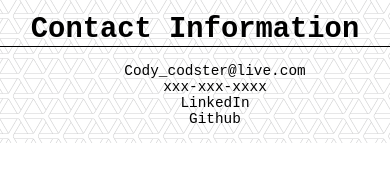
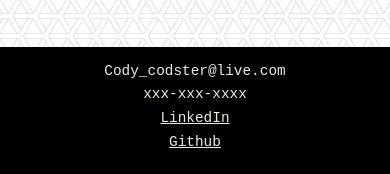
Before and after one commit to Ccooper9893/Codys-Portfolio-Landing-Page, a plain HTML site: page index.html in a window 390 px wide. Shown: the part 2021-2195 px from the top of the page. Before the commit the page ends 2164 px from the top, so only its background shows below. Drawn offline with Linux system fonts and the light colour scheme.

Commit message:
Link for resume added to html file

```diff
--- a/assets/css/style.css
+++ b/assets/css/style.css
@@ -42,7 +42,7 @@ header ul li a {
     text-decoration: none;
     letter-spacing: .2rem;
 }
-
+/* Hover properties for header anchor links */
 header ul li a:hover {
     background-color: var(--secondary-color01);
     color:black;
@@ -128,7 +128,7 @@ section a img:hover {
     opacity: 1;
 }
 
-/*--------------- Project title overlays ---------------*/
+/* Project title overlays */
 
 a[data-p1], a[data-p234] {
     position: relative;
@@ -160,30 +160,43 @@ a[data-p234]::before {
     border-bottom: 0.1rem solid var(--primary-color01);
     font-size: 200%;
     margin: 0;
+    letter-spacing: 0.2rem;
+    padding-top: 20%;
+    margin-bottom: 10%;
 }
 
 footer {
     display: flex;
     justify-content: center;
     flex-wrap: wrap;
+    background-color: var(--primary-color01);
 }
 
 footer ul {
     word-spacing: 2rem;
+    padding-inline-start: 0%;
 }
 
 footer ul li {
     display: inline-flex;
-    color: var(--primary-color01);
-    font-size: 100%;
+    color: var(--secondary-color01);
+    font-size: 115%;
 }
 
 footer ul li a {
-    text-decoration: none;
-    color: var(--primary-color01);
+    text-decoration: underline;
+    color: var(--secondary-color01);
 }
 
 
+/* Footer anchor link hover properties */
+
+footer ul li a:hover {
+    background-color: var(--secondary-color01);
+    color: var(--primary-color01);
+    border-radius: 1vw;
+    text-decoration: none;
+}
 
 /* ----------------Media Queries---------------- */
 @media screen and (max-width: 725px) {
@@ -194,27 +207,27 @@ footer ul li a {
     header ul li a {
         font-size: 2.5vw;
     }
+
     main {
         font-size: 2.4vw;
     }
 
     footer {
         text-align: center;
+        margin-top: 4vh;
     }
 
     footer ul li {
         display: flex;
         flex-direction: column;
         justify-content: space-between;
+        font-size: 80%;
+        padding-bottom: 1vh;
     }
 
     footer ul li p {
         padding: 0;
         margin: 0;
-    }
-
-    .Cinfo {
-        font-size: 150%;
     }
 }
 
@@ -252,13 +265,9 @@ footer ul li a {
         width: 40%;
     }
 
-    .Cinfo {
-        text-align: center;
-        font-size: 180%;
-    }
-
     footer ul li {
         font-size: 90%;
         text-align: center;
+        padding-bottom: 2vw;
     }
 }
--- a/index.html
+++ b/index.html
@@ -11,17 +11,17 @@
   </head>
 
   <body>
-    <!-- Header -->
+    <!-------------------- Header -------------------->
     <header>
           <ul> <!--Anchor Links-->
             <li><a href="#About_me">&#183About&#183</a></li>
             <li><a href="#My_work">&#183Work&#183</a></li>
             <li><a href="#Contact">&#183Contact&#183</a></li>
-            <li><a href="Resume">&#183Resume&#183</a></li>
+            <li><a href="https://drive.google.com/file/d/1mRWXqf_0xq299KIN0XrPjq1Qqz9UK8_r/view?usp=sharing" target="_blank">&#183Resume&#183</a></li>
         </ul>
     </header>
 
-    <!-- About Me -->
+    <!-------------------- About Me -------------------->
     <main>
       <h1 class="name"><span>C</span>ody C<span>ooper</span></h1>
       <h4>Woodworker - Fisherman - Coder <span id="dsp">-</span> Shredder</h4>
@@ -34,7 +34,7 @@
       <h3 id="My_work">My Work</h3>
     </main>
 
-      <!-- Projects -->
+      <!-------------------- Projects -------------------->
       <section class="project1">
       <a href="https://ccooper9893.github.io/Refactored-Horiseon-Webpage/" target="_blank" data-p1="&#183Refactoring&#183">
         <img src="assets/images/Horiseon.png" alt="Picture of the refactored horiseon webpage" class="hori">
@@ -59,11 +59,10 @@
       </a>
       </section>
 
-      <!--Contact Information Footer-->
+      <!--------------------Contact Information Footer-------------------->
 
-      <h3  id="Contact" class="Cinfo">Contact Information</h3>
       <footer>
-        <ul>
+        <ul id="Contact">
           <li><p>Cody_codster@live.com</p></li>
           <li><p>xxx-xxx-xxxx</p></li>
           <li><a href="https://linkedin.com/in/cody-cooper-090a42198" target="_blank">LinkedIn</a></li>
@@ -72,3 +71,4 @@
       </footer>
 
   </body>
+  </html>
```
Also changed, not shown: assets/images/Selfie.png (deleted), assets/images/webb-dark.png (deleted), 1 other file.
